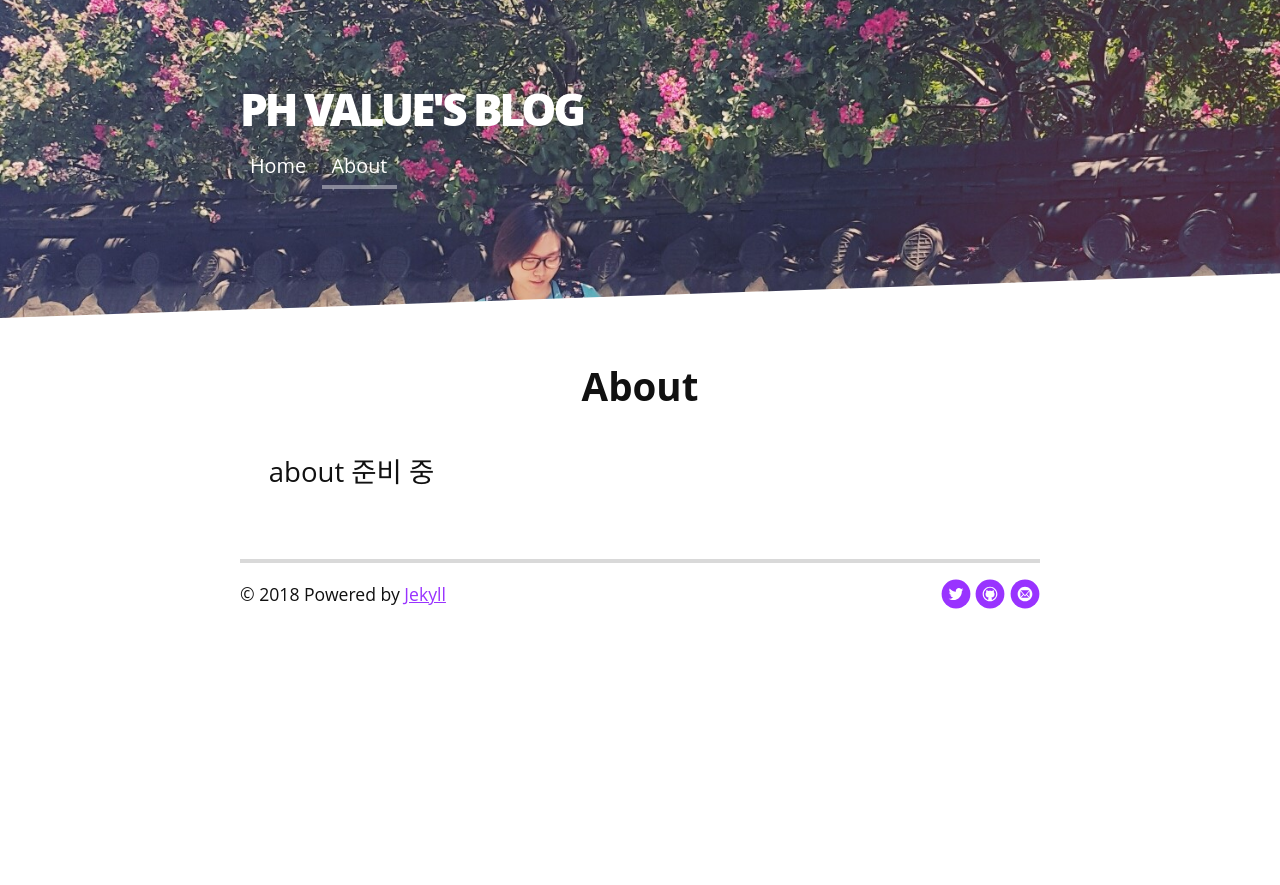
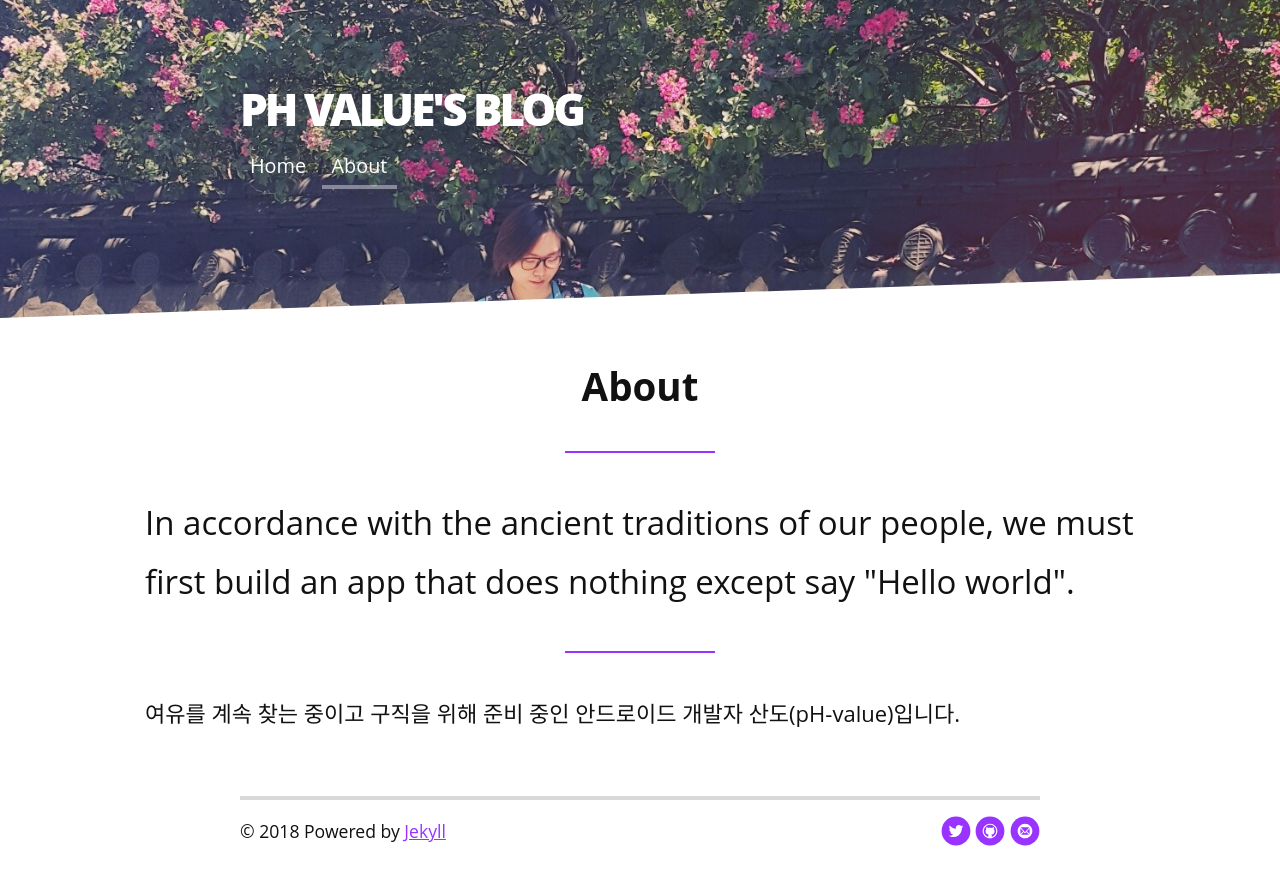
Before and after one commit to ph-value/ph-value.github.io, a Jekyll site: the page built from about.md, in a window 1280 px wide. Shown: the top 885 px of the page. Built offline with Jekyll 4.4.1, drawn with Linux system fonts in a browser that asks for light colours; nearby versions of some CDN libraries.

Commit message:
edit about.md

```diff
--- a/about.md
+++ b/about.md
@@ -5,5 +5,7 @@ title: pH value | About
 
 <div class="post">
 	<h3 class="pageTitle">About</h3>
-	<p class="intro"> about 준비 중 </p>
+	<p class="intro"> <blockquote>In accordance with the ancient traditions of our people, we must first build an app that does nothing except say "Hello world".</blockquote> </p>
 </div>
+
+여유를 계속 찾는 중이고 구직을 위해 준비 중인 안드로이드 개발자 산도(pH-value)입니다.
```
